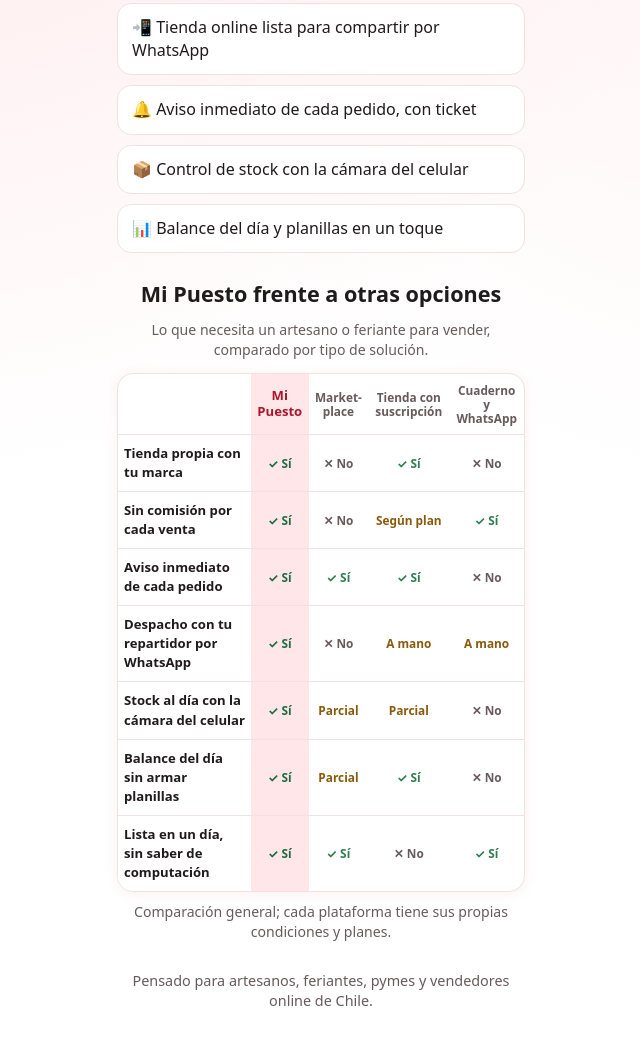
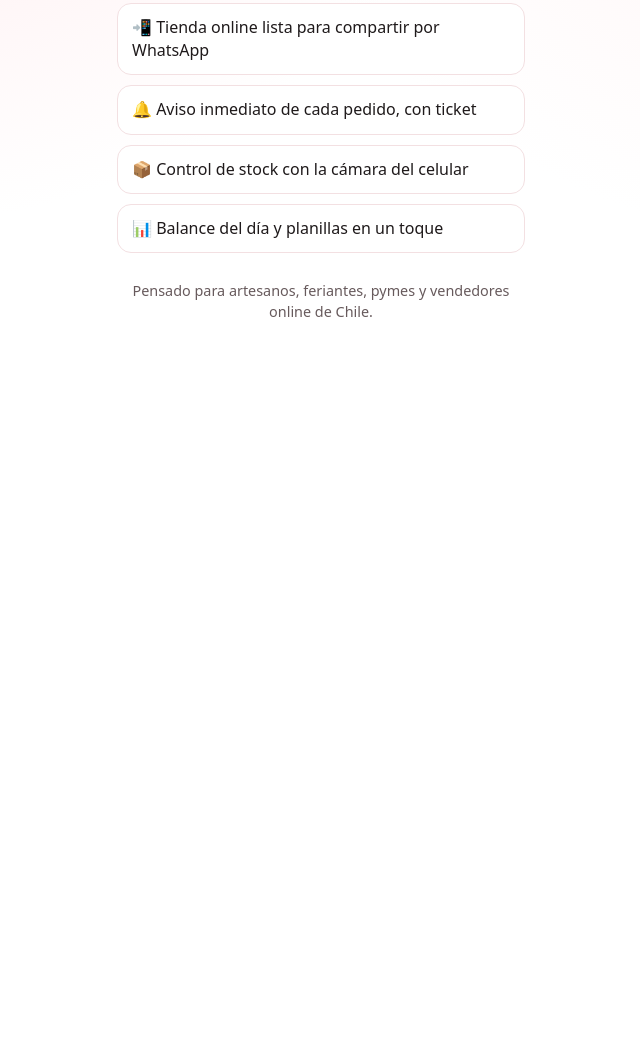
Before and after one commit to MiguelAntunez2019/mi-puesto-demo, a plain HTML site: page index.html in a window 1280 px wide. Shown: the part 462-1506 px from the top of the page, without its empty margins (319-959 px from the left). After the commit the page ends 847 px from the top, so only its background shows below. Drawn offline with Linux system fonts and the light colour scheme.

Commit message:
Quitar comparativa de la portada
La comparativa la preparan los dueños del proyecto por su cuenta.
Caché del service worker a mi-puesto-v6.

Co-Authored-By: Claude Opus 5.5 <noreply@anthropic.com>

```diff
--- a/index.html
+++ b/index.html
@@ -27,33 +27,6 @@
       <li>📦 Control de stock con la cámara del celular</li>
       <li>📊 Balance del día y planillas en un toque</li>
     </ul>
-    <section class="comparativa" aria-labelledby="t-comparativa">
-      <h2 id="t-comparativa">Mi Puesto frente a otras opciones</h2>
-      <p class="nota">Lo que necesita un artesano o feriante para vender, comparado por tipo de solución.</p>
-      <div class="tabla-scroll" tabindex="0" role="region" aria-labelledby="t-comparativa">
-        <table class="tabla-comp">
-          <thead>
-            <tr>
-              <th scope="col"><span class="sr">Característica</span></th>
-              <th scope="col" class="col-mia">Mi Puesto</th>
-              <th scope="col">Market&shy;place</th>
-              <th scope="col">Tienda con suscripción</th>
-              <th scope="col">Cuaderno y WhatsApp</th>
-            </tr>
-          </thead>
-          <tbody>
-            <tr><th scope="row">Tienda propia con tu marca</th><td class="col-mia"><i class="si">Sí</i></td><td><i class="no">No</i></td><td><i class="si">Sí</i></td><td><i class="no">No</i></td></tr>
-            <tr><th scope="row">Sin comisión por cada venta</th><td class="col-mia"><i class="si">Sí</i></td><td><i class="no">No</i></td><td><i class="medio">Según plan</i></td><td><i class="si">Sí</i></td></tr>
-            <tr><th scope="row">Aviso inmediato de cada pedido</th><td class="col-mia"><i class="si">Sí</i></td><td><i class="si">Sí</i></td><td><i class="si">Sí</i></td><td><i class="no">No</i></td></tr>
-            <tr><th scope="row">Despacho con tu repartidor por WhatsApp</th><td class="col-mia"><i class="si">Sí</i></td><td><i class="no">No</i></td><td><i class="medio">A mano</i></td><td><i class="medio">A mano</i></td></tr>
-            <tr><th scope="row">Stock al día con la cámara del celular</th><td class="col-mia"><i class="si">Sí</i></td><td><i class="medio">Parcial</i></td><td><i class="medio">Parcial</i></td><td><i class="no">No</i></td></tr>
-            <tr><th scope="row">Balance del día sin armar planillas</th><td class="col-mia"><i class="si">Sí</i></td><td><i class="medio">Parcial</i></td><td><i class="si">Sí</i></td><td><i class="no">No</i></td></tr>
-            <tr><th scope="row">Lista en un día, sin saber de computación</th><td class="col-mia"><i class="si">Sí</i></td><td><i class="si">Sí</i></td><td><i class="no">No</i></td><td><i class="si">Sí</i></td></tr>
-          </tbody>
-        </table>
-      </div>
-      <p class="nota">Comparación general; cada plataforma tiene sus propias condiciones y planes.</p>
-    </section>
     <p class="pie">Pensado para artesanos, feriantes, pymes y vendedores online de Chile.</p>
     <button id="btn-instalar" class="btn btn-texto" type="button" hidden>⬇️ Instalar en este celular</button>
   </main>
--- a/styles.css
+++ b/styles.css
@@ -708,23 +708,3 @@ body:not(.sin-sesion) #pantalla-login { display: none; }
 .login-social .nota { margin: 0; }
 .separador { display: flex; align-items: center; gap: 10px; color: var(--texto-suave); font-size: .88rem; margin-top: 4px; }
 .separador::before, .separador::after { content: ""; flex: 1; height: 1px; background: var(--borde); }
-
-.comparativa { text-align: left; margin: 8px 0 28px; }
-.comparativa h2 { text-align: center; }
-.comparativa > .nota { text-align: center; margin: 0 0 12px; }
-.tabla-scroll { overflow-x: auto; border-radius: var(--radio); box-shadow: var(--sombra); border: 1px solid var(--borde); background: var(--superficie); margin-bottom: 10px; }
-.tabla-comp { width: 100%; min-width: 400px; border-collapse: collapse; font-size: .82rem; }
-.tabla-comp th, .tabla-comp td { padding: 9px 6px; border-bottom: 1px solid var(--borde); text-align: center; vertical-align: middle; }
-.tabla-comp tbody tr:last-child > * { border-bottom: 0; }
-.tabla-comp thead th { font-size: .74rem; color: var(--texto-suave); font-weight: 700; line-height: 1.2; }
-.tabla-comp tbody th { text-align: left; font-weight: 600; position: sticky; left: 0; background: var(--superficie); min-width: 128px; }
-.tabla-comp .col-mia { background: var(--acento-suave); }
-.tabla-comp thead .col-mia { color: var(--acento-oscuro); font-size: .82rem; }
-.tabla-comp i { font-style: normal; font-weight: 700; display: inline-block; font-size: .74rem; }
-.tabla-comp i.si { color: var(--ok); }
-.tabla-comp i.no { color: var(--texto-suave); font-weight: 600; }
-.tabla-comp i.medio { color: var(--aviso-texto); }
-.tabla-comp i.si::before { content: "✓ "; }
-.tabla-comp i.no::before { content: "✕ "; }
-.sr { position: absolute; width: 1px; height: 1px; overflow: hidden; clip: rect(0 0 0 0); white-space: nowrap; }
-.tabla-comp .col-mia i.si { color: #1F6B3F; }
--- a/sw.js
+++ b/sw.js
@@ -1,4 +1,4 @@
-const CACHE = 'mi-puesto-v5';
+const CACHE = 'mi-puesto-v6';
 const ARCHIVOS = [
   './',
   './index.html',
```
